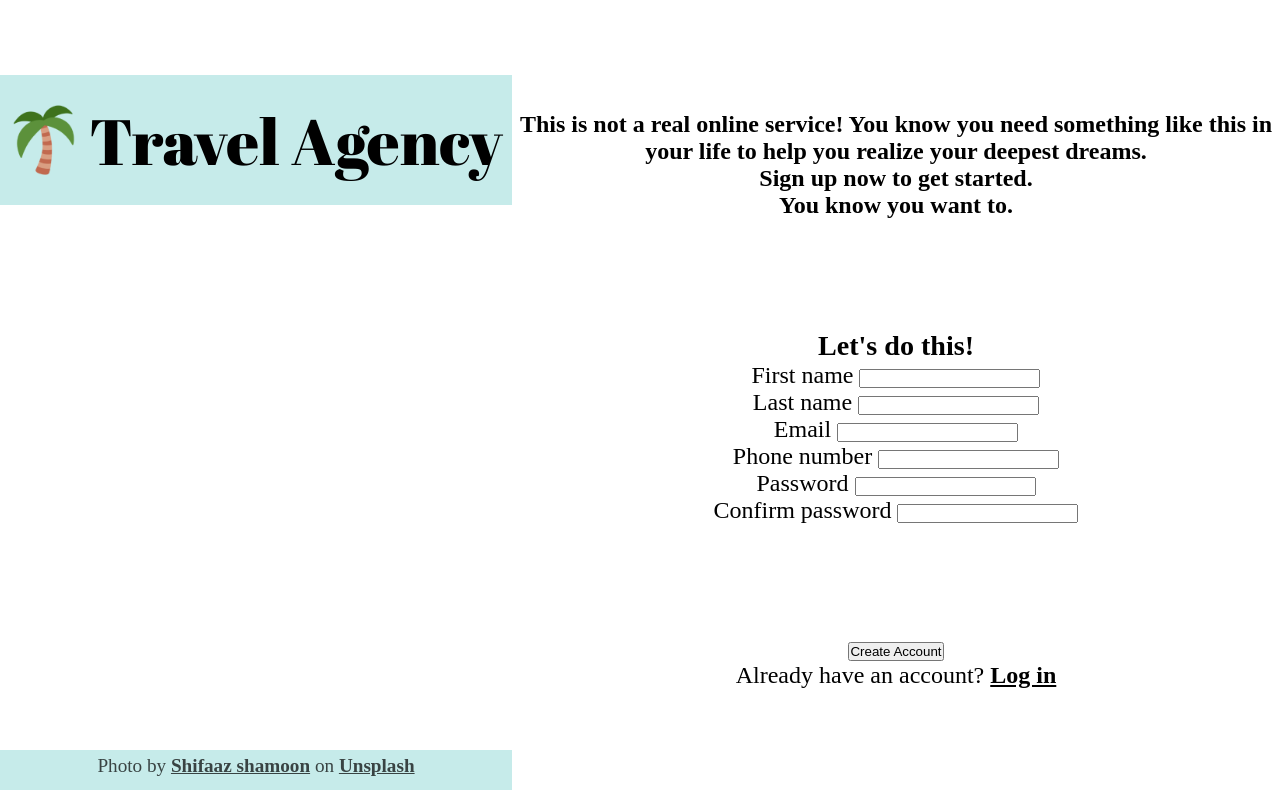
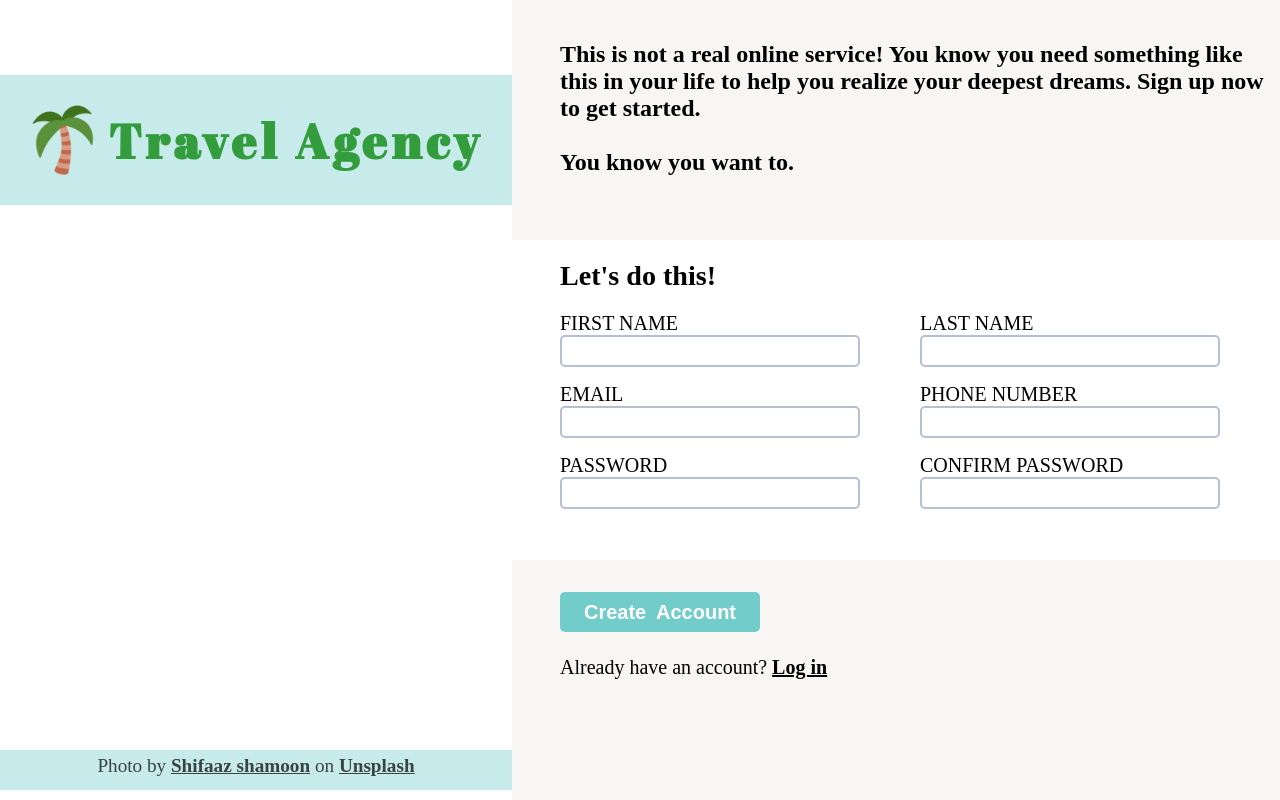
Before and after one commit to fatbardheminii/sign-up-form-TOP, a plain HTML site: page index.html in a window 1280 px wide. Drawn offline with Linux system fonts and the light colour scheme.

Commit message:
Style right container

```diff
--- a/index.html
+++ b/index.html
@@ -3,7 +3,7 @@
   <head>
     <meta charset="UTF-8" />
     <meta name="viewport" content="width=device-width, initial-scale=1.0" />
-    <title>Document</title>
+    <title>Sign-up</title>
     <link rel="stylesheet" href="style.css" />
     <link rel="preconnect" href="https://fonts.googleapis.com" />
     <link rel="preconnect" href="https://fonts.gstatic.com" crossorigin />
@@ -16,9 +16,9 @@
     <div class="left-container">
       <div class="icon-name">
         <img class="palm-tree" src="images/palm-tree.png" alt="palm-tree">
-        <p>
+        <h1>
             Travel Agency
-        </p>
+        </h1>
       </div>
       <p class="img-credit">
         Photo by <span>Shifaaz shamoon</span> on <span>Unsplash</span>
@@ -28,14 +28,12 @@
         <div class="right-top">
           <h4>
             This is not a real online service! You know you need something
-            like this in your life to help you realize your deepest dreams. <br>
-            Sign up now to get started.
-          </h4>
-          <h4>You know you want to.</h4>
+            like this in your life to help you realize your deepest dreams.             Sign up now to get started. <br><br>
+            You know you want to.</h4>
         </div>
         <div class="right-center">
           <h3>Let's do this!</h3>
-          <form action="">
+          <form action="" method="" id="sign-up">
             <div class="box">
               <label for="first-name">First name</label>
               <input type="text" name="first-name" id="first-name">
@@ -63,7 +61,7 @@
           </form>
         </div>
         <div class="right-bottom">
-          <button type="submit">Create Account</button>
+          <button type="submit" form="sign-up">Create Account</button>
           <p>Already have an account? <span>Log in</span></p>
         </div>
     </div>
--- a/style.css
+++ b/style.css
@@ -32,12 +32,9 @@ body {
 
 .icon-name {
     font-family: "Abril Fatface", serif;
-    font-weight: 400;
-    font-style: normal;
     margin-top: 75px;
     width: 100%;
     height: 130px;
-    font-size: 4rem;
     display: flex;
     justify-content: center;
     align-items: center;
@@ -48,6 +45,11 @@ body {
 .palm-tree {
    margin-right: 10px;
    height: 70px;
+}
+
+h1 {
+    color: rgba(0, 128, 0, 0.74);
+    letter-spacing: 5px;
 }
 
 .img-credit {
@@ -63,6 +65,7 @@ body {
 span {
     text-decoration: underline;
     font-weight: bold;
+    cursor: pointer;
 }
 
 /* Right side - form */
@@ -71,6 +74,82 @@ span {
     height: 100%;
     display: flex;
     flex-direction: column;
-    align-items: center;
-    justify-content: space-evenly;
+    text-align: left;
 }
+
+.right-top, .right-center, .right-bottom {
+    width: 100%;
+    padding-left: 3rem;
+}
+
+.right-top {
+    height: 30%;
+    background-color: #eeedeb7a;
+    display: flex;
+    align-items: flex-end;
+    padding-bottom: 4rem;
+}
+
+.right-center {
+    height: 40%;
+    overflow-y: scroll;
+    padding-bottom: 1rem;
+}
+
+h3 {
+    margin: 1.25rem 0;
+}
+
+form {
+    display: grid;
+    grid-template-columns: repeat(auto-fit, minmax(330px, 1fr));
+    row-gap: 1rem;
+}
+
+.box {
+    display: flex;
+    flex-direction: column;
+    width: 350px;
+}
+
+label {
+    font-size: 1.25rem;
+    text-transform: uppercase;
+}
+
+input {
+    width: 300px;
+    height: 2rem;
+    border-radius: 5px;
+    padding-left: 5px;
+    border: 2px solid #B5C0D0;
+}
+
+.right-bottom {
+    height: 30%;
+    background-color: #eeedeb7a;
+    padding-top: 2rem;
+}
+
+button {
+    color: #fff;
+    background-color: #72ccca;
+    border: none;
+    border-radius: 5px;
+    font-size: 1.25rem;
+    font-weight: bold;
+    word-spacing: 5px;
+    width: 200px;
+    height: 40px;
+    margin-bottom: 1.5rem;
+    cursor: pointer;
+    transition: all ease-in .5s;
+}
+
+button:hover {
+    background-color: #184e4d;
+}
+
+.right-bottom p {
+    font-size: 1.25rem;
+}
```
